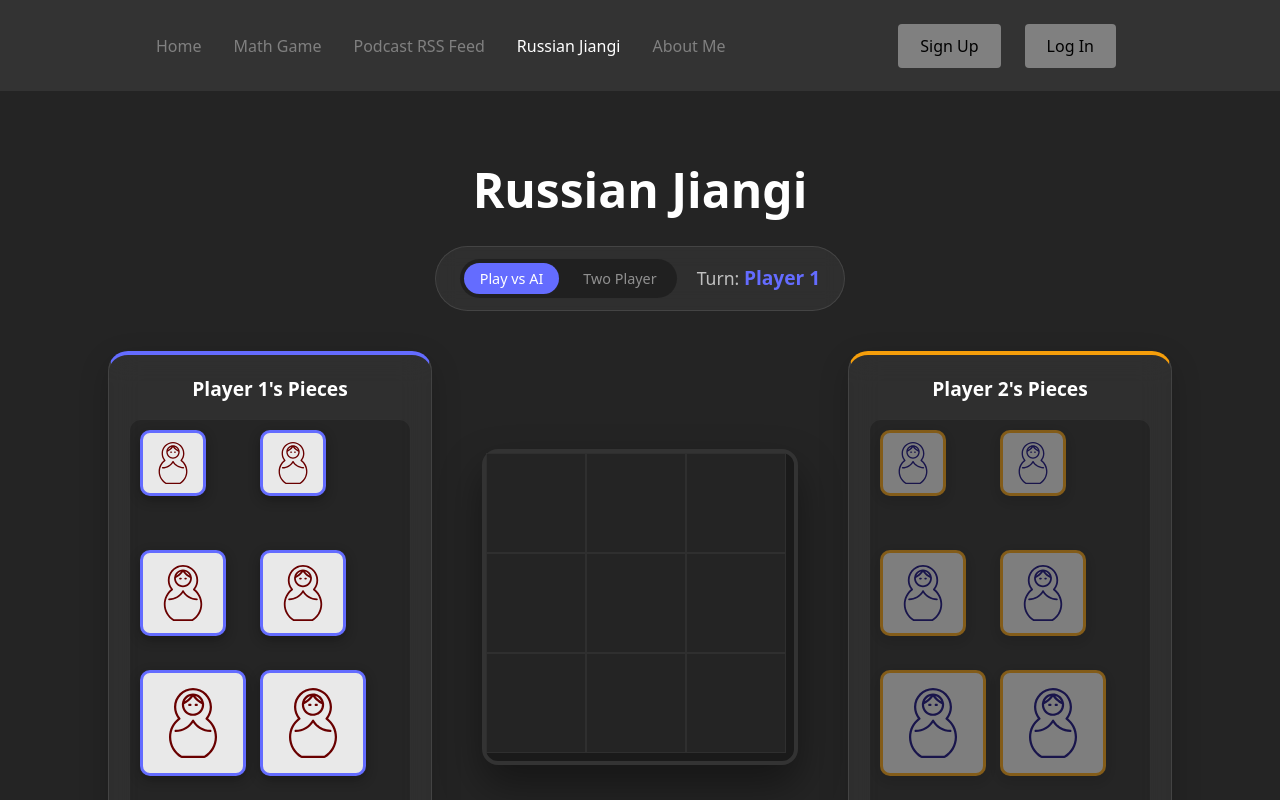
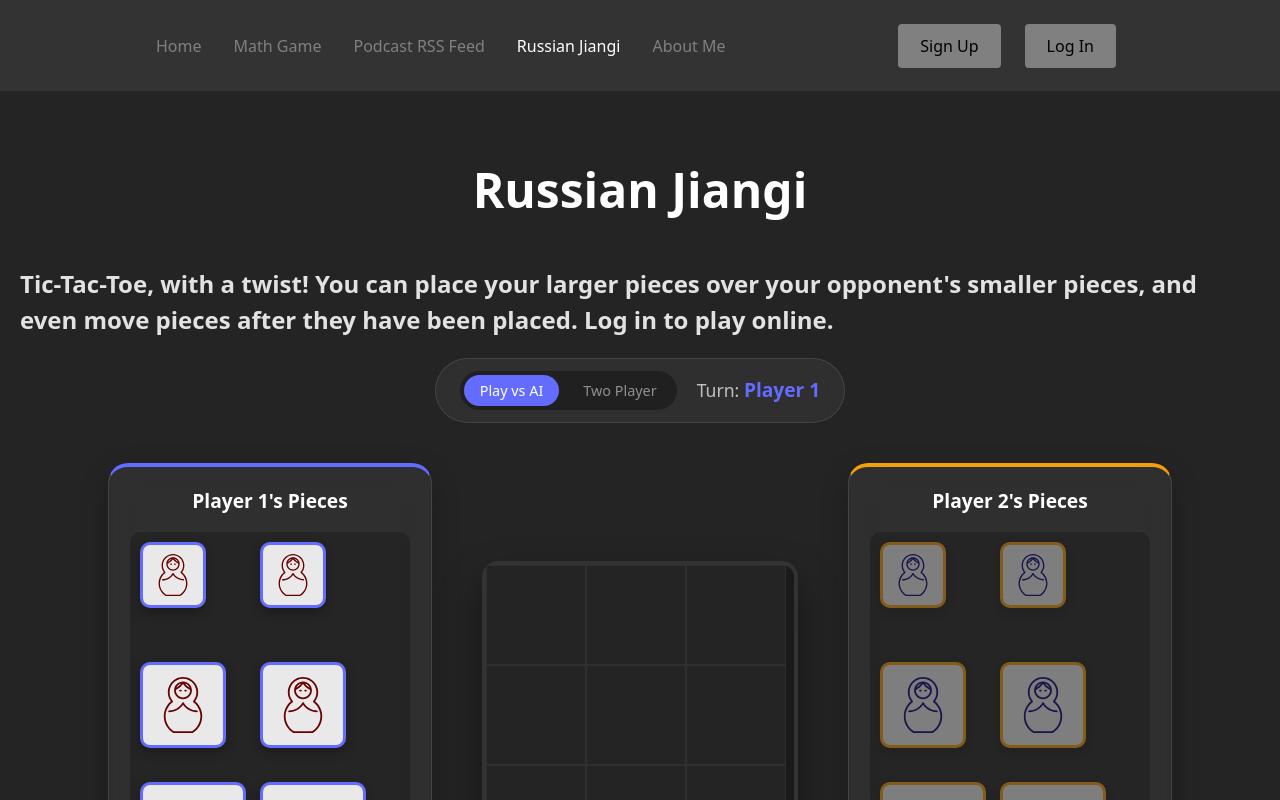
Before and after one commit to HBSocrates/LAMP, a React (Vite) app in the folder vite-project/frontend/: page /RussianJiangi in a window 1280 px wide. Shown: the top 800 px of the page. Built offline with nearby package versions, Linux system fonts and the light colour scheme.

Commit message:
added description to Russian Jiangi

```diff
--- a/vite-project/frontend/src/pages/russianJiangi.jsx
+++ b/vite-project/frontend/src/pages/russianJiangi.jsx
@@ -609,6 +609,7 @@ function RussianJiangi() {
   return (
     <div id="jiangi-game-root" className="russian-jiangi-container" onMouseMove={handleMouseMove} onMouseUp={handleMouseUp} onMouseLeave={handleMouseUp} onTouchMove={handleTouchMove} onTouchEnd={handleMouseUp} onTouchCancel={handleMouseUp}>
       <h1>Russian Jiangi</h1>
+      <h2>Tic-Tac-Toe, with a twist!  You can place your larger pieces over your opponent's smaller pieces, and even move pieces after they have been placed.  Log in to play online.</h2>
       <div className="game-header">
         <div className="mode-select">
           <button
```
